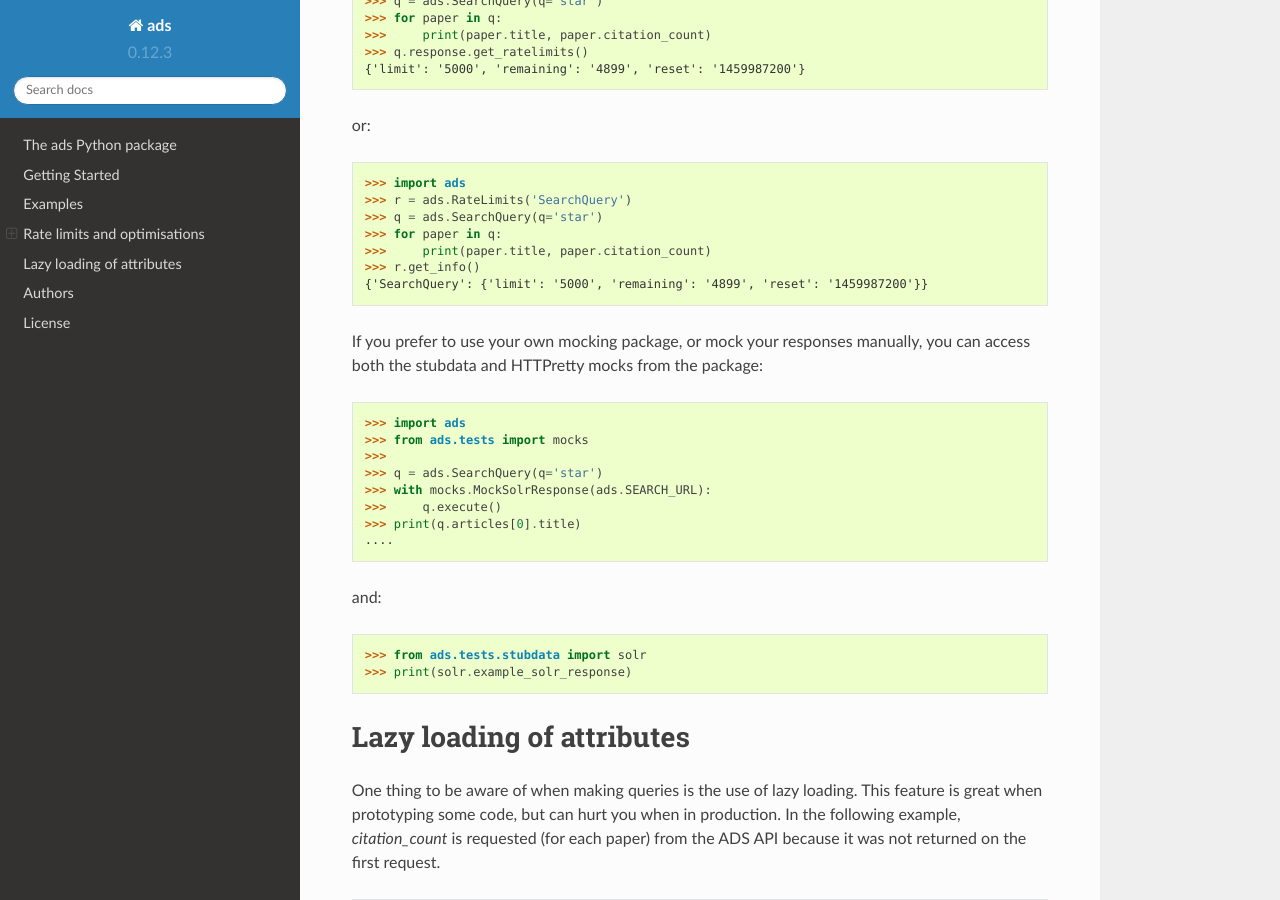
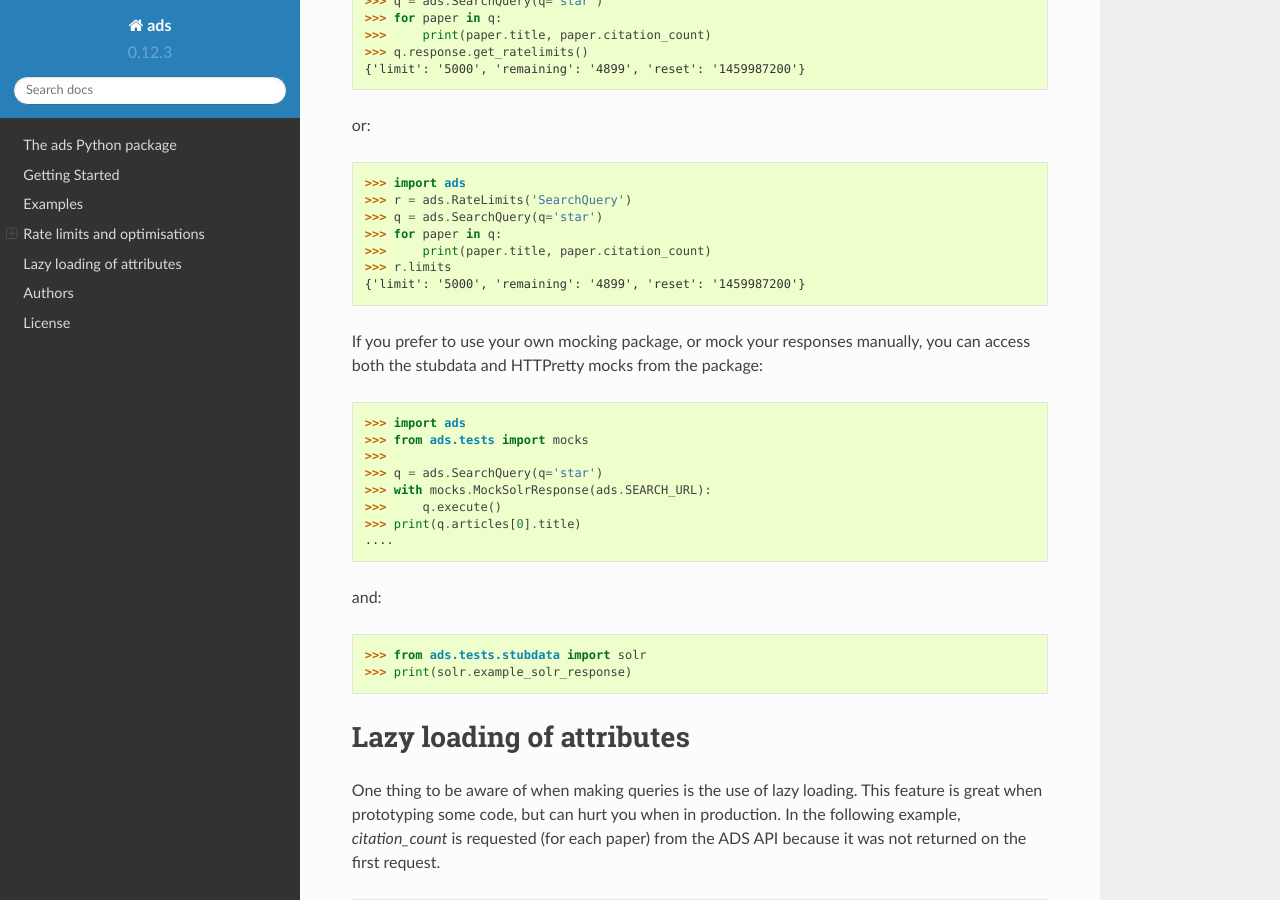
Before and after one commit to andycasey/ads, a Sphinx documentation site: the page built from docs/index.rst, in a window 1280 px wide and 900 px high, scrolled down 2964 px. Built offline with Sphinx 7.4.7 and the Read the Docs theme 2.0.0, drawn with Linux system fonts in a browser that asks for light colours.

Commit message:
change from r.get_info() to r.limits (#102)
I get
> AttributeError: 'RateLimits' object has no attribute 'get_info'
But r.limits gives me the desired output.

```diff
--- a/docs/index.rst
+++ b/docs/index.rst
@@ -136,8 +136,8 @@ or::
    >>> q = ads.SearchQuery(q='star')
    >>> for paper in q:
    >>>     print(paper.title, paper.citation_count)
-   >>> r.get_info()
-   {'SearchQuery': {'limit': '5000', 'remaining': '4899', 'reset': '1459987200'}}
+   >>> r.limits
+   {'limit': '5000', 'remaining': '4899', 'reset': '1459987200'}
 
 If you prefer to use your own mocking package, or mock your responses manually,
 you can access both the stubdata and HTTPretty mocks from the package::
```
